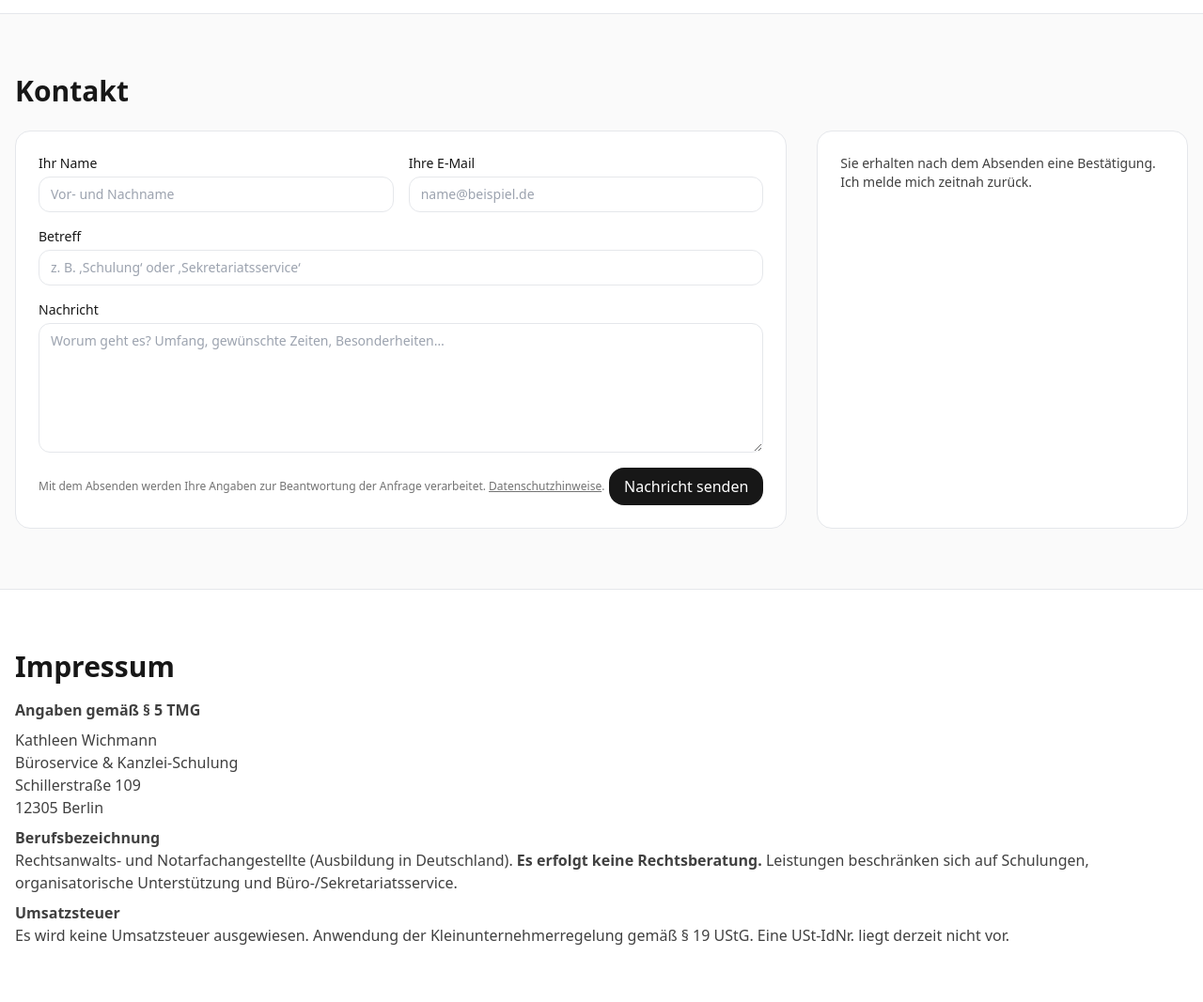
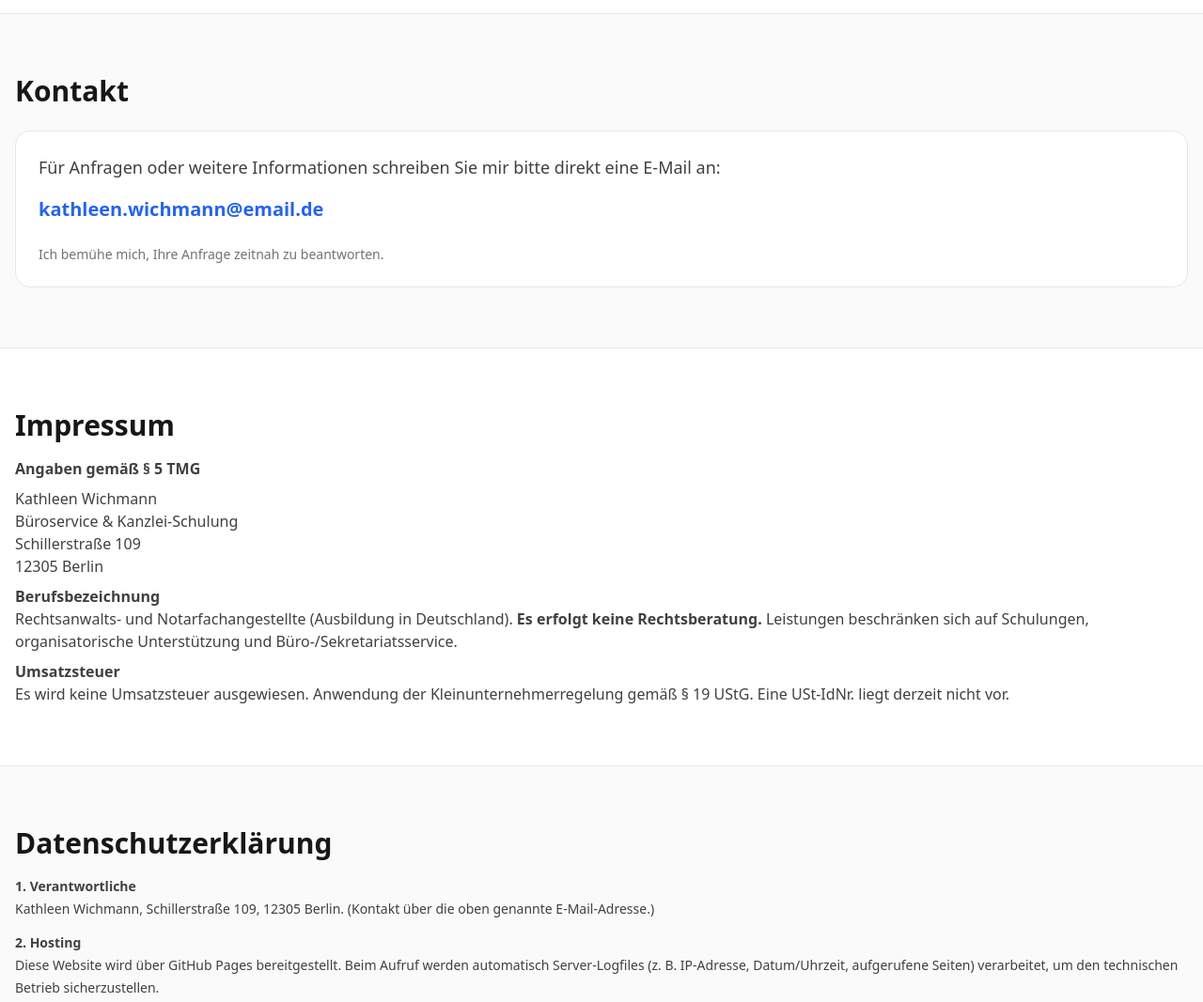
Before and after one commit to wichmann-kanzleikischulung/.github.io.-, a plain HTML site: page index.html in a window 1280 px wide. Shown: the part 3080-4147 px from the top of the page at 94% size. Drawn offline with nearby package versions, Linux system fonts and the light colour scheme.

Commit message:
Update index.html

```diff
--- a/index.html
+++ b/index.html
@@ -81,19 +81,14 @@
     </div>
   </section>
 
-  <!-- Leistungen (Zickzack mit passenden Bildern) -->
+  <!-- Leistungen -->
   <section id="leistungen" class="bg-white border-y">
     <div class="container mx-auto px-4 py-16">
       <h3 class="text-2xl md:text-3xl font-bold">Leistungen</h3>
       <div class="mt-10 grid gap-10">
-        <!-- 1) KI-Startup-Paket: Bild links, Text rechts -->
+        <!-- 1) KI-Startup-Paket -->
         <div class="grid md:grid-cols-2 gap-6 items-center">
-
-          <!-- HIER: neues Bild für KI-Startup-Paket -->
-          <img src="https://images.unsplash.com/photo-1518770660439-4636190af475?q=80&w=1600&auto=format&fit=crop"
-               alt="Abstrakte Codierung für KI-Setup"
-               class="rounded-2xl h-64 w-full object-cover">
-
+          <img src="https://images.unsplash.com/photo-1518770660439-4636190af475?q=80&w=1600&auto=format&fit=crop" alt="Abstrakte Codierung für KI-Setup" class="rounded-2xl h-64 w-full object-cover">
           <div>
             <h4 class="text-xl font-semibold">KI-Startup-Paket</h4>
             <ul class="mt-3 text-neutral-700 list-disc ml-5 space-y-1 text-sm">
@@ -104,7 +99,7 @@
             </ul>
           </div>
         </div>
-        <!-- 2) Sekretariatsservice: Text links, Bild rechts -->
+        <!-- 2) Sekretariatsservice -->
         <div class="grid md:grid-cols-2 gap-6 items-center">
           <div>
             <h4 class="text-xl font-semibold">Sekretariatsservice</h4>
@@ -117,7 +112,7 @@
           </div>
           <img src="https://images.unsplash.com/photo-1518085250887-2f903c200fee?q=80&w=1600&auto=format&fit=crop" alt="Kalender, Fristen & Aktenorganisation" class="rounded-2xl h-64 w-full object-cover">
         </div>
-        <!-- 3) Rechnungslegung & RVG-Support: Bild links, Text rechts -->
+        <!-- 3) Rechnungslegung & RVG-Support -->
         <div class="grid md:grid-cols-2 gap-6 items-center">
           <img src="https://images.unsplash.com/photo-1554224155-6726b3ff858f?q=80&w=1600&auto=format&fit=crop" alt="Rechnungslegung: Belege, Gebührenpositionen, Ablage" class="rounded-2xl h-64 w-full object-cover">
           <div>
@@ -134,13 +129,11 @@
     </div>
   </section>
 
-  <!-- Schulungen (Inhalte & Formate, KI-Bilder, Online-first) -->
+  <!-- Schulungen -->
   <section id="schulungen" class="bg-neutral-50">
     <div class="container mx-auto px-4 py-16">
       <h3 class="text-2xl md:text-3xl font-bold">KI-Schulungen – Inhalte & Formate</h3>
-
       <div class="mt-10 grid gap-10">
-        <!-- Inhalte: Text links, Bild rechts (KI) -->
         <div class="grid md:grid-cols-2 gap-6 items-center">
           <div>
             <h4 class="text-xl font-semibold">Inhalte</h4>
@@ -153,8 +146,6 @@
           </div>
           <img src="https://images.unsplash.com/photo-1534759846116-57968a6b17b6?q=80&w=1600&auto=format&fit=crop" alt="KI-Wissen und Dokumentation" class="rounded-2xl h-64 w-full object-cover">
         </div>
-
-        <!-- Formate: Bild links (Online-Training), Text rechts -->
         <div class="grid md:grid-cols-2 gap-6 items-center">
           <img src="https://images.unsplash.com/photo-1588702547923-7093a6c3ba33?q=80&w=1600&auto=format&fit=crop" alt="Live-Online Schulung" class="rounded-2xl h-64 w-full object-cover">
           <div>
@@ -197,76 +188,18 @@
   <section id="kontakt" class="bg-neutral-50">
     <div class="container mx-auto px-4 py-16">
       <h3 class="text-2xl md:text-3xl font-bold">Kontakt</h3>
-      <div class="mt-6 grid md:grid-cols-3 gap-8">
-        <div class="md:col-span-2 rounded-2xl border bg-white">
-          <!-- Großes deutsches Formular (Formspree) -->
-          <form action="https://formspree.io/f/xnnbzgwl"
-                method="POST"
-                accept-charset="UTF-8"
-                class="p-6 grid gap-4">
-            <!-- Honeypot gegen Bots -->
-            <input type="text" name="_gotcha" style="display:none" tabindex="-1" autocomplete="off">
-
-            <div class="grid md:grid-cols-2 gap-4">
-              <label class="grid gap-1 text-sm">
-                <span>Ihr Name</span>
-                <input class="border rounded-xl px-3 py-2"
-                       name="name"
-                       placeholder="Vor- und Nachname"
-                       required>
-              </label>
-
-              <label class="grid gap-1 text-sm">
-                <span>Ihre E-Mail</span>
-                <input class="border rounded-xl px-3 py-2"
-                       type="email"
-                       name="email"
-                       placeholder="name@beispiel.de"
-                       required>
-              </label>
-            </div>
-
-            <label class="grid gap-1 text-sm">
-              <span>Betreff</span>
-              <input class="border rounded-xl px-3 py-2"
-                     name="subject"
-                     placeholder="z. B. ‚Schulung‘ oder ‚Sekretariatsservice‘">
-            </label>
-
-            <label class="grid gap-1 text-sm">
-              <span>Nachricht</span>
-              <textarea class="border rounded-xl px-3 py-2"
-                        rows="6"
-                        name="message"
-                        placeholder="Worum geht es? Umfang, gewünschte Zeiten, Besonderheiten…"
-                        required></textarea>
-            </label>
-
-            <!-- Meta-Felder -->
-            <input type="hidden" name="_subject"  value="Neue Anfrage über Website – Kathleen Wichmann">
-            <input type="hidden" name="_redirect" value="danke.html">
-            <input type="hidden" name="_language" value="de">
-
-            <div class="flex items-center justify-between">
-              <div class="text-xs text-neutral-500">
-                Mit dem Absenden werden Ihre Angaben zur Beantwortung der Anfrage verarbeitet.
-                <a class="underline" href="#datenschutz">Datenschutzhinweise</a>.
-              </div>
-              <button type="submit"
-                      class="inline-flex items-center rounded-2xl bg-neutral-900 text-white px-4 py-2">
-                Nachricht senden
-              </button>
-            </div>
-          </form>
-        </div>
-
-        <div class="grid gap-4">
-          <div class="rounded-2xl border bg-white">
-            <div class="p-6 text-sm text-neutral-700">
-              <p>Sie erhalten nach dem Absenden eine Bestätigung. Ich melde mich zeitnah zurück.</p>
-            </div>
-          </div>
-        </div>
+      <div class="mt-6 rounded-2xl border bg-white p-6 text-neutral-700 text-lg leading-relaxed">
+        <p>
+          Für Anfragen oder weitere Informationen schreiben Sie mir bitte direkt eine E-Mail an:
+        </p>
+        <p class="mt-4 text-xl font-semibold">
+          <a href="mailto:kathleen.wichmann@email.de" class="text-blue-600 hover:underline">
+            kathleen.wichmann@email.de
+          </a>
+        </p>
+        <p class="mt-6 text-sm text-neutral-500">
+          Ich bemühe mich, Ihre Anfrage zeitnah zu beantworten.
+        </p>
       </div>
     </div>
   </section>
@@ -289,9 +222,9 @@
     <div class="container mx-auto px-4 py-16">
       <h3 class="text-2xl md:text-3xl font-bold">Datenschutzerklärung</h3>
       <div class="mt-4 text-neutral-700 space-y-3 text-sm leading-6">
-        <p><strong>1. Verantwortliche</strong><br>Kathleen Wichmann, Schillerstraße 109, 12305 Berlin. (Kontakt über das Formular oben.)</p>
+        <p><strong>1. Verantwortliche</strong><br>Kathleen Wichmann, Schillerstraße 109, 12305 Berlin. (Kontakt über die oben genannte E-Mail-Adresse.)</p>
         <p><strong>2. Hosting</strong><br>Diese Website wird über GitHub Pages bereitgestellt. Beim Aufruf werden automatisch Server-Logfiles (z. B. IP-Adresse, Datum/Uhrzeit, aufgerufene Seiten) verarbeitet, um den technischen Betrieb sicherzustellen.</p>
-        <p><strong>3. Kontaktformular (Formspree)</strong><br>Für die Formularübermittlung nutze ich den Dienst „Formspree“. Die von Ihnen eingegebenen Daten (Name, E-Mail, Nachricht) werden zum Zweck der Beantwortung Ihrer Anfrage verarbeitet (Art. 6 Abs. 1 lit. b DSGVO) und per E-Mail an mich weitergeleitet. Die Daten werden gelöscht, sobald die Anfrage abschließend bearbeitet ist; gesetzliche Aufbewahrungspflichten bleiben unberührt.</p>
+        <p><strong>3. E-Mail-Kontakt</strong><br>Wenn Sie mich per E-Mail kontaktieren, werden Ihre Angaben (Name, E-Mail-Adresse, Inhalt der Nachricht) zum Zweck der Bearbeitung der Anfrage verarbeitet (Art. 6 Abs. 1 lit. b DSGVO). Die Daten werden gelöscht, sobald die Anfrage abschließend bearbeitet ist; gesetzliche Aufbewahrungspflichten bleiben unberührt.</p>
         <p><strong>4. Cookies/Tracking</strong><br>Diese Website setzt keine Analyse-Cookies ein und verwendet kein externes Tracking.</p>
         <p><strong>5. Ihre Rechte</strong><br>Sie haben das Recht auf Auskunft, Berichtigung, Löschung, Einschränkung der Verarbeitung, Datenübertragbarkeit sowie Widerspruch. Zudem besteht ein Beschwerderecht bei einer Datenschutzaufsichtsbehörde.</p>
       </div>
```
